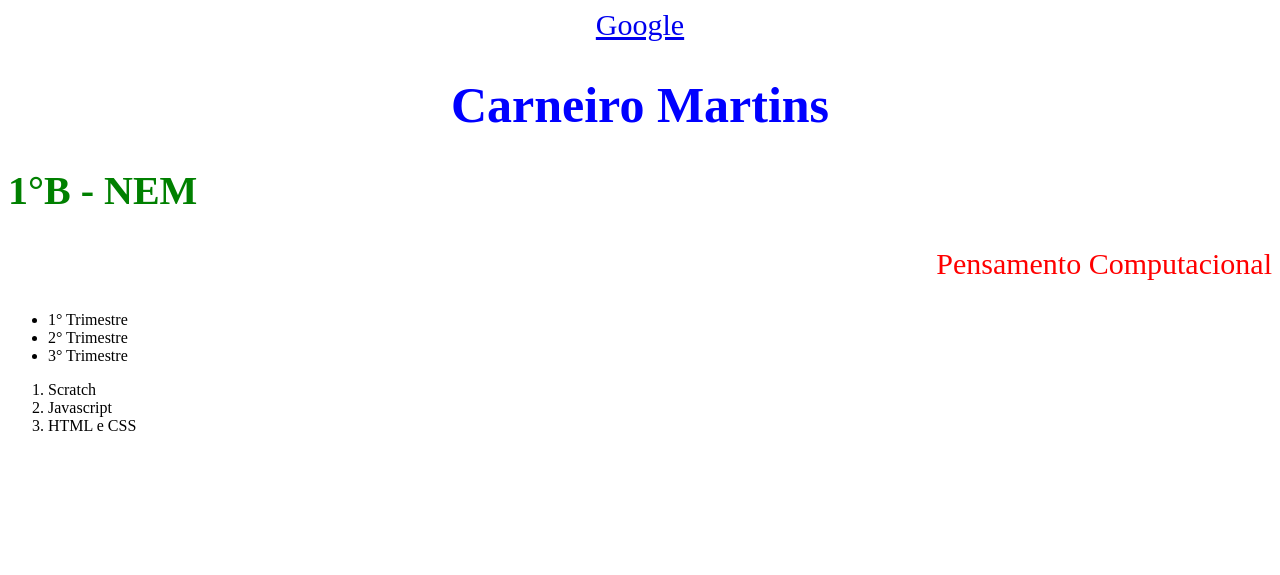
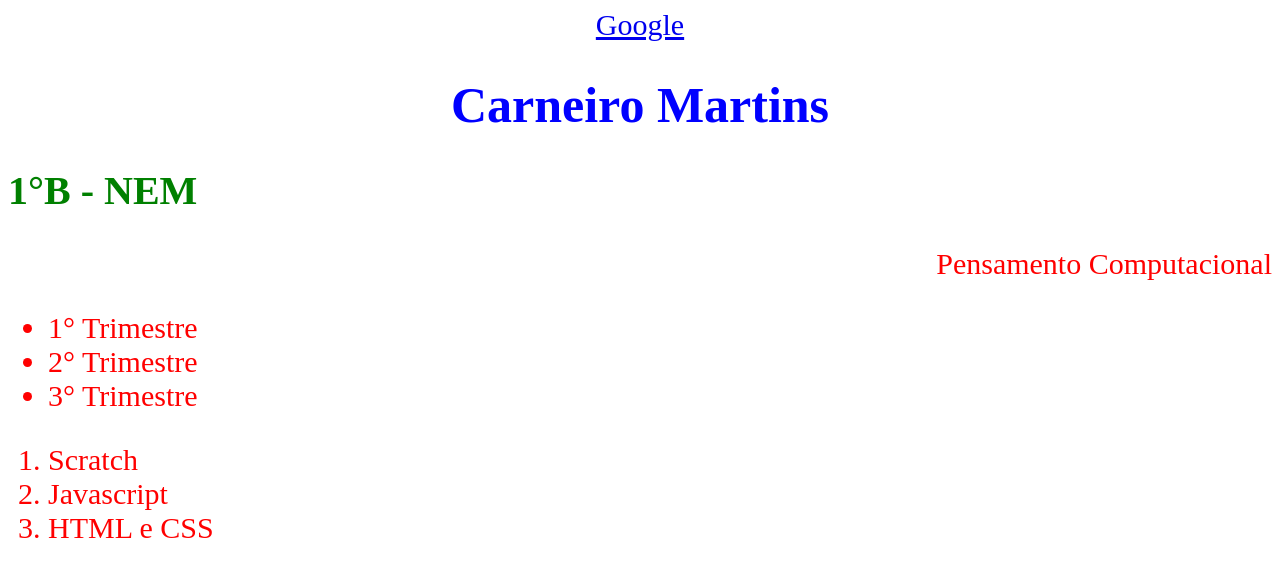
Before and after one commit to rafael-frana/1B-rafael-Fran-a, a plain HTML site: page index.html in a window 1280 px wide. Shown: the part 230-805 px from the top of the page. Drawn offline with Linux system fonts and the light colour scheme.

Commit message:
Add files via upload

```diff
--- a/style.css
+++ b/style.css
@@ -1,3 +1,7 @@
+.lista {
+     color: red;
+     font-size:30;
+}
 #imagem {
     text-align: center;
 }
```
